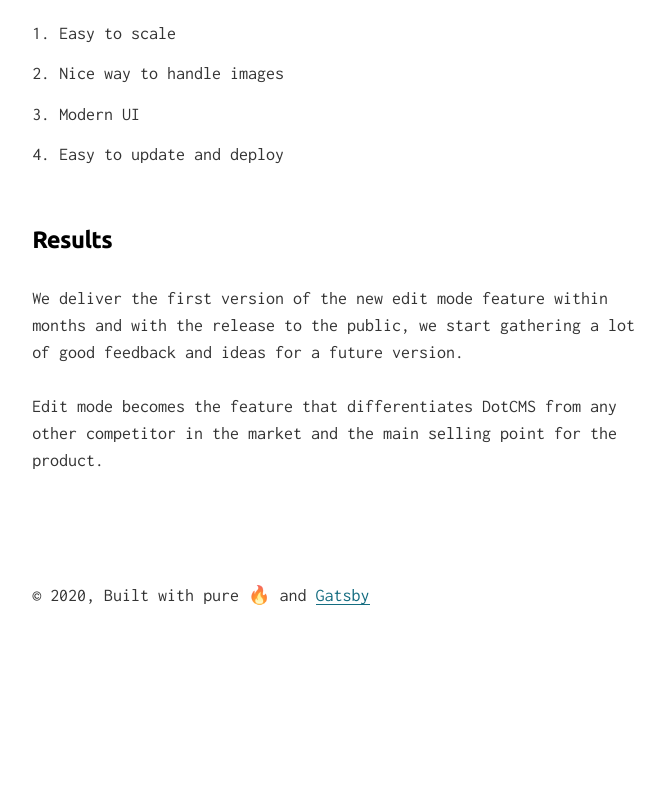
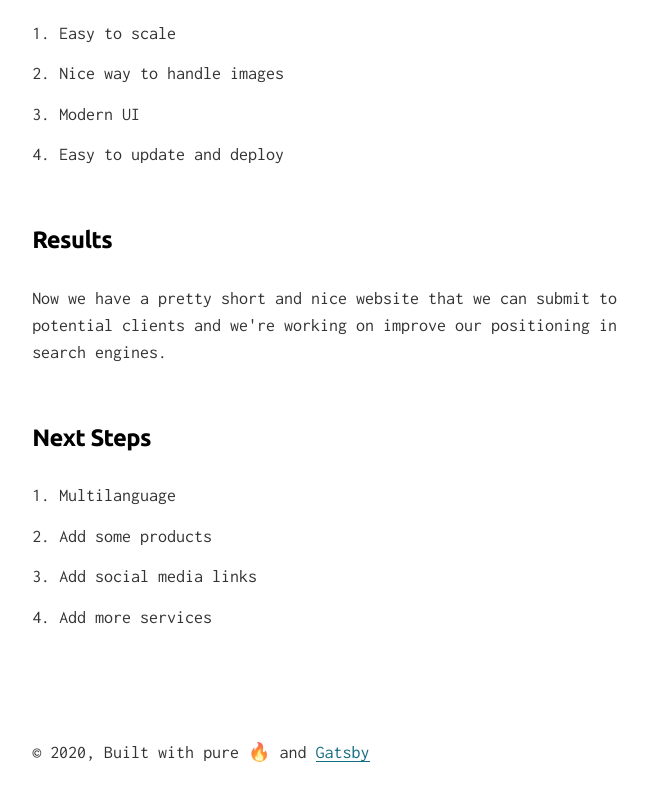
Before and after one commit to fmontes/fmontes-gatsby, a Gatsby site: page /portfolio/la-pulpe-website/ in a window 1280 px wide. Shown: the part 3507-4307 px from the top of the page, without its empty margins (429-1094 px from the left). Before the commit the page ends 4156 px from the top, so only its background shows below. Built offline with nearby package versions, Linux system fonts and the light colour scheme; Gatsby itself is replaced by a stand-in of ours; some packages are replaced by stand-ins of ours.

Commit message:
Add extra content to la pulpe portfolio item

```diff
--- a/content/portfolio/la-pulpe-website/index.md
+++ b/content/portfolio/la-pulpe-website/index.md
@@ -37,6 +37,10 @@ We need a form for our users can submit information, we use [Formspark](https://
 4. Easy to update and deploy
 
 ### Results
-We deliver the first version of the new edit mode feature within months and with the release to the public, we start gathering a lot of good feedback and ideas for a future version.
+Now we have a pretty short and nice website that we can submit to potential clients and we're working on improve our positioning in search engines.
 
-Edit mode becomes the feature that differentiates DotCMS from any other competitor in the market and the main selling point for the product.
+### Next Steps
+1. Multilanguage
+2. Add some products
+3. Add social media links
+4. Add more services
```
